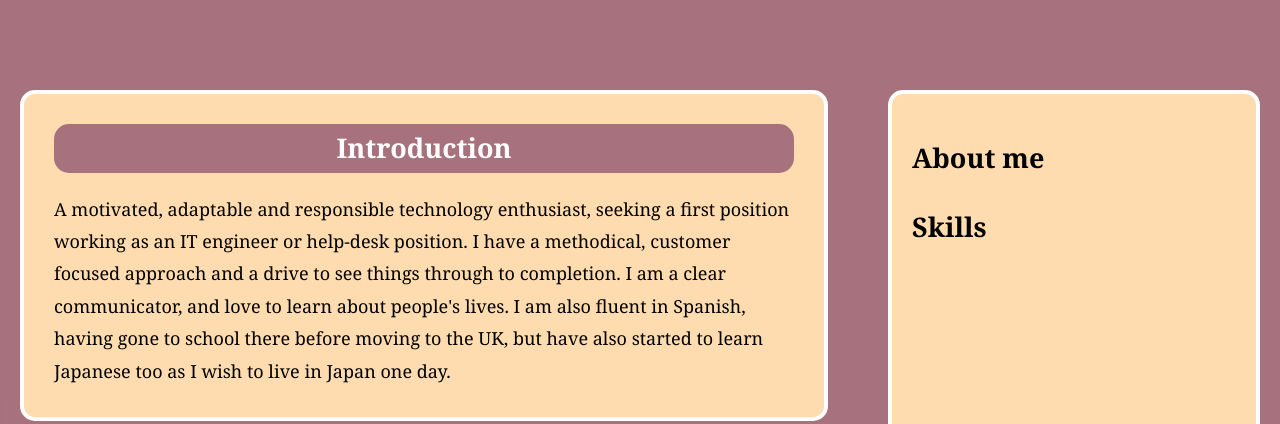
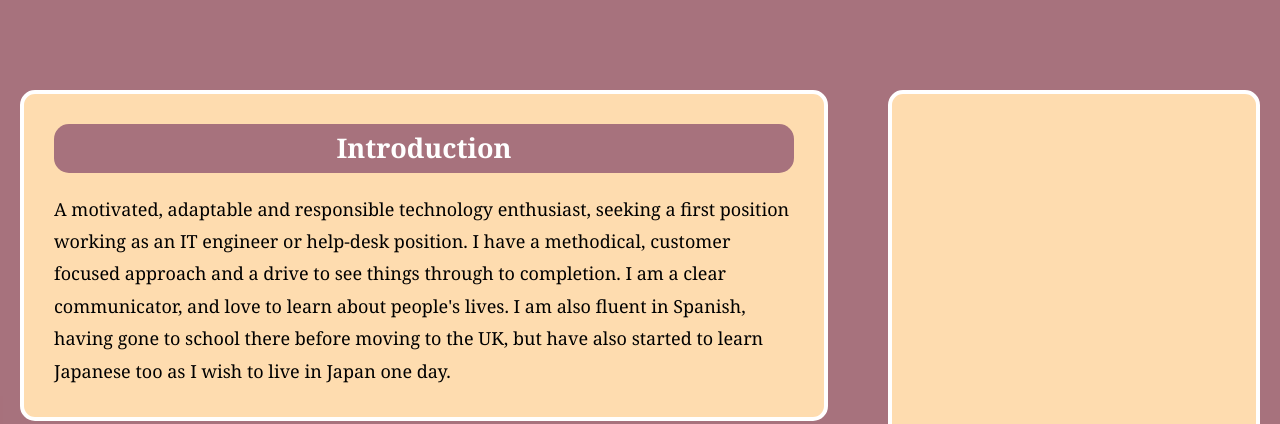
Before and after one commit to Blanco0420/CV, a plain HTML site: page index.html in a window 1280 px wide. Shown: the part 475-899 px from the top of the page. Drawn offline with nearby package versions, Linux system fonts and the light colour scheme.

Commit message:
Removed side about me as not completed

```diff
--- a/index.html
+++ b/index.html
@@ -379,9 +379,9 @@
 					</section>
 				</div>
 				<div class="side">
-					<h2>About me</h2>
+					<!-- <h2>About me</h2>
 					<p></p>
-					<h2>Skills</h2>
+					<h2>Skills</h2> -->
 				</div>
 			</div>
 		</div>
```
